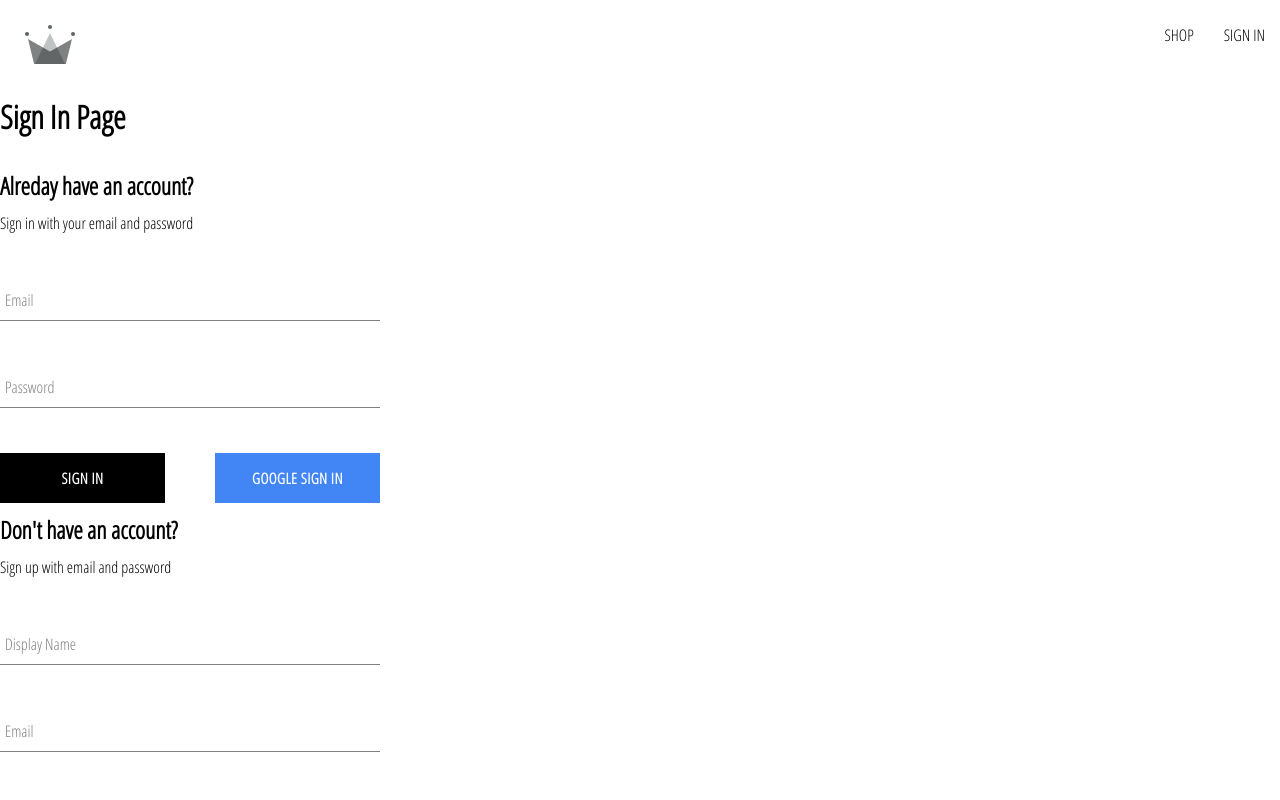
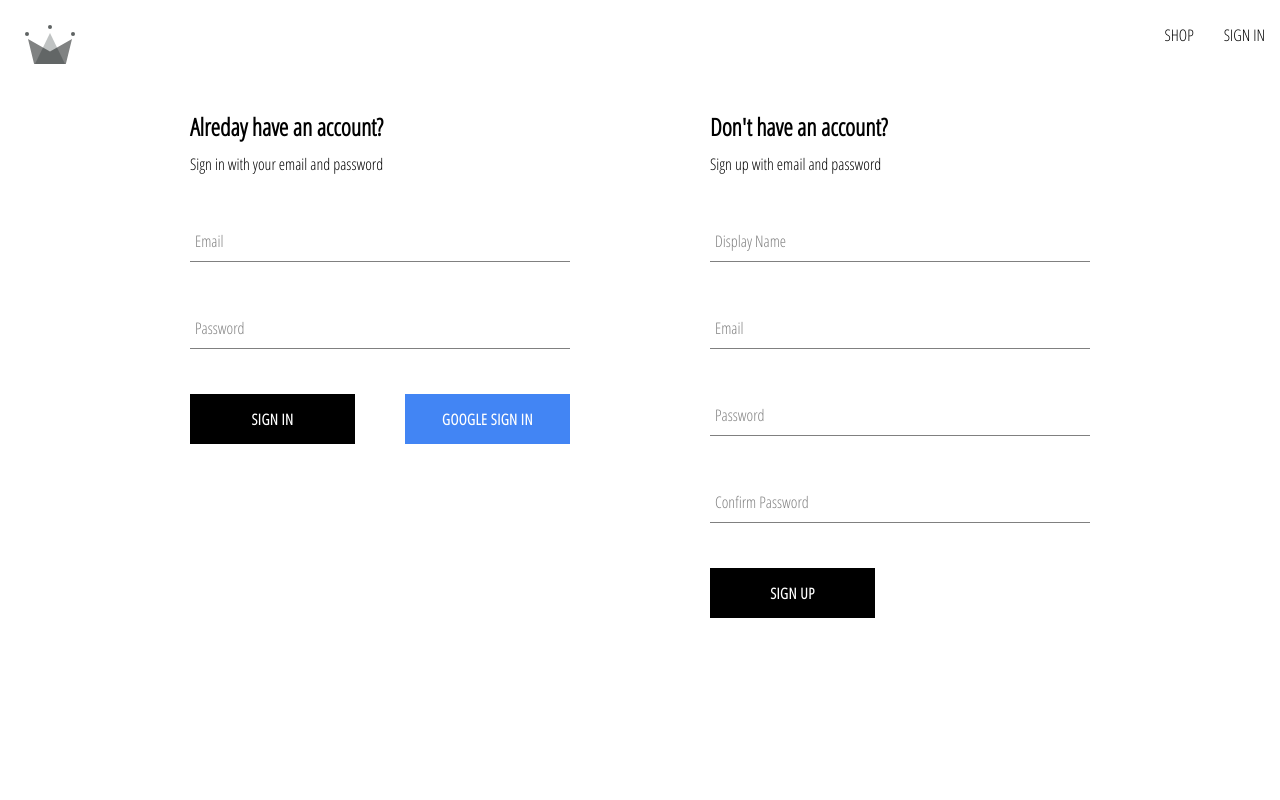
Before and after one commit to Hiro6634/crwn-clothing-v2.0, a React (Create React App) app: page /auth in a window 1280 px wide. Shown: the top 800 px of the page. Built offline with nearby package versions, Linux system fonts and the light colour scheme.

Commit message:
User Context

```diff
--- a/src/components/sign-in-form/sign-in-form.component.jsx
+++ b/src/components/sign-in-form/sign-in-form.component.jsx
@@ -1,4 +1,5 @@
-import { useState } from "react";
+import { useState, useContext } from "react";
+
 import Button from "../button/button.component";
 import {
     signInWithGooglePopup,
@@ -7,6 +8,7 @@ import {
 } from "../../utils/firebase/firebase.utils";
 
 import FormInput from "../form-input/form-input.component";
+import { UserContext } from "../../contexts/user.context";
 
 import './sign-in.styles.scss';
 
@@ -19,6 +21,7 @@ const SignInForm = () => {
     const [formFields, setFormFields] = useState(defaultFormFields);
     const { email, password } = formFields;
 
+    const { setCurrentUser} = useContext(UserContext);
     const resetFormFields = () => {
         setFormFields(defaultFormFields);
     }
@@ -32,9 +35,25 @@ const SignInForm = () => {
         event.preventDefault();
 
         try{
-            const respnse = signInAuthUserWithEmailAndPassword(email, password);
+            const {user} = signInAuthUserWithEmailAndPassword(
+                email,
+                password
+            );
+            setCurrentUser(user);
+
             resetFormFields();
         } catch(error){
+            switch(error.code){
+                case "auth/wrong-password":
+                    alert('incorrect password for email');
+                    break;
+                case "auth/user-not-found":
+                    alert('no user associated with this email');
+                    break;
+                default:
+                    console.log(error);
+            }
+            return;
         }
     }
 
@@ -68,7 +87,7 @@ const SignInForm = () => {
                 />
                 <div className='buttons-container'>
                     <Button  type='submit'>Sign In</Button>
-                    <Button  buttonType='google' onClick={signInWithGoogle}>Google Sign In</Button>
+                    <Button  buttonType='google' type='button' onClick={signInWithGoogle}>Google Sign In</Button>
                 </div>
             </form>
         </div>
--- /dev/null
+++ b/src/contexts/user.context.jsx
@@ -0,0 +1,14 @@
+import { createContext, useState } from "react";
+
+
+export const UserContext = createContext({
+    currentUser: null,
+    setCurrentUser: () => null,
+});
+
+export const USerProvider = ({children}) => {
+    const [currentUser, setCurrentUser] = useState(null);
+    const value = {currentUser, setCurrentUser};
+
+    return <UserContext.Provider value={value}>{children}</UserContext.Provider>
+}
--- a/src/index.js
+++ b/src/index.js
@@ -1,15 +1,20 @@
 import React from 'react';
 import ReactDOM from 'react-dom/client';
-import './index.scss';
-import App from './App';
 import reportWebVitals from './reportWebVitals';
 import { BrowserRouter } from 'react-router-dom';
+
+import App from './App';
+import { USerProvider } from './contexts/user.context';
+
+import './index.scss';
 
 const root = ReactDOM.createRoot(document.getElementById('root'));
 root.render(
   <React.StrictMode>
     <BrowserRouter>
-      <App />
+      <USerProvider>
+        <App />
+      </USerProvider>
     </BrowserRouter>
   </React.StrictMode>
 );
--- a/src/routes/authentication/authentication.component.jsx
+++ b/src/routes/authentication/authentication.component.jsx
@@ -1,16 +1,12 @@
-import {
-    signInWithGooglePopup,
-    createUserDocumentFromAuth
-} from "../../utils/firebase/firebase.utils";
-
 import SignUpForm from "../../components/sign-up-form/sign-up-form.component";
 import SignInForm from "../../components/sign-in-form/sign-in-form.component";
+
+import './authentication.styles.scss';
 
 const Authentication = () => {
 
     return(
-        <div>
-            <h1>Sign In Page</h1>
+        <div className='authentication-conainer'>
             <SignInForm/>
             <SignUpForm/>
         </div>
--- /dev/null
+++ b/src/routes/authentication/authentication.styles.scss
@@ -0,0 +1,6 @@
+.authentication-conainer {
+    display: flex;
+    width: 900px;
+    justify-content: space-between;
+    margin: 30px auto;
+}
--- a/src/routes/navigation/navigation.component.jsx
+++ b/src/routes/navigation/navigation.component.jsx
@@ -1,11 +1,14 @@
-import { Fragment } from "react";
+import { Fragment, useContext } from "react";
 import { Link, Outlet } from "react-router-dom";
 
 import { ReactComponent as CrwnLogo } from '../../assets/crown.svg';
+import { UserContext } from "../../contexts/user.context";
 import './navigation.styles.scss';
 
 
 const Navigation = () => {
+  const { currentUser } = useContext(UserContext);
+
   return (
     <Fragment>
       <div className="navigation">
```
Lines whose indentation alone changed are shown as unchanged.
